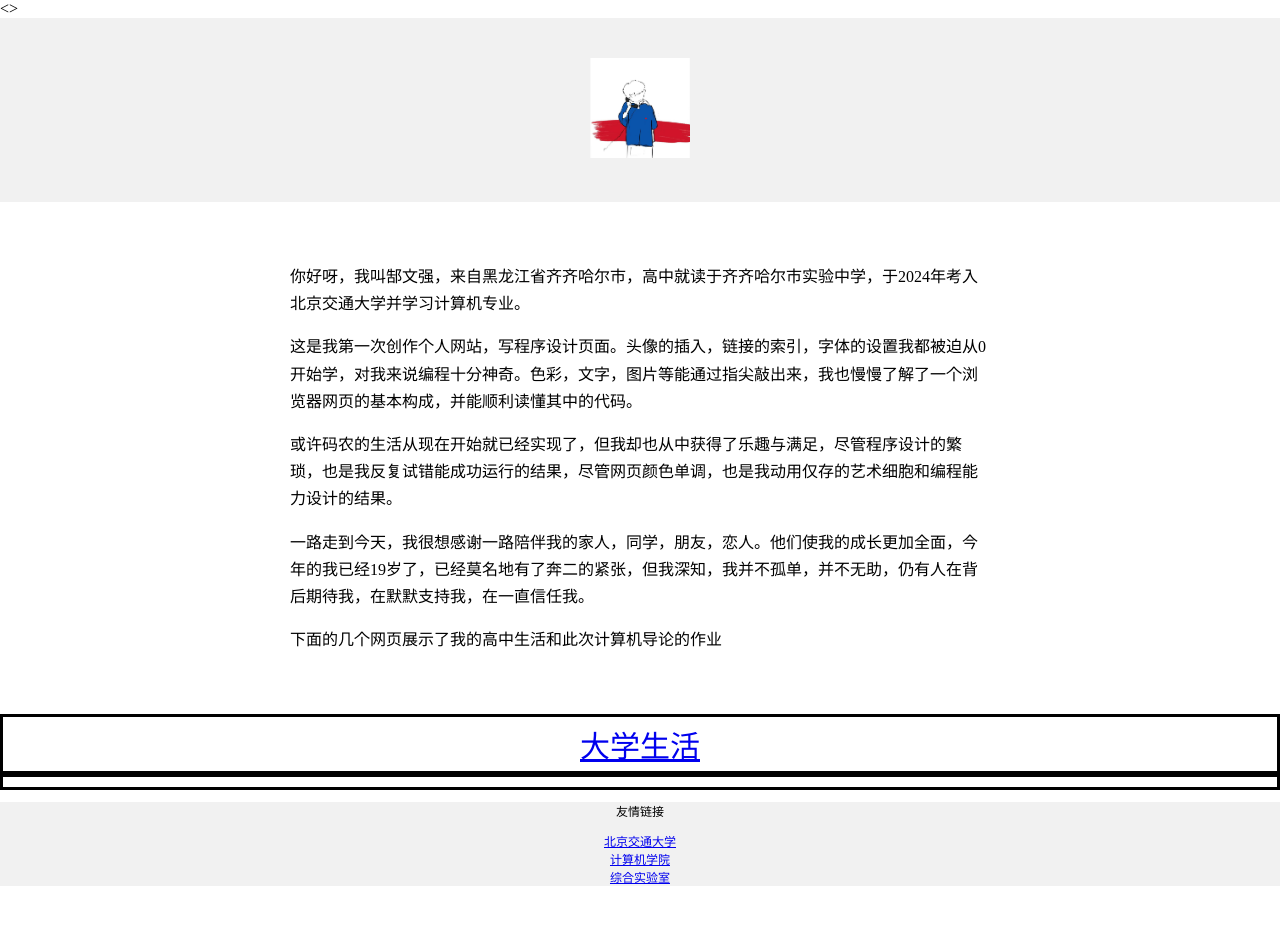
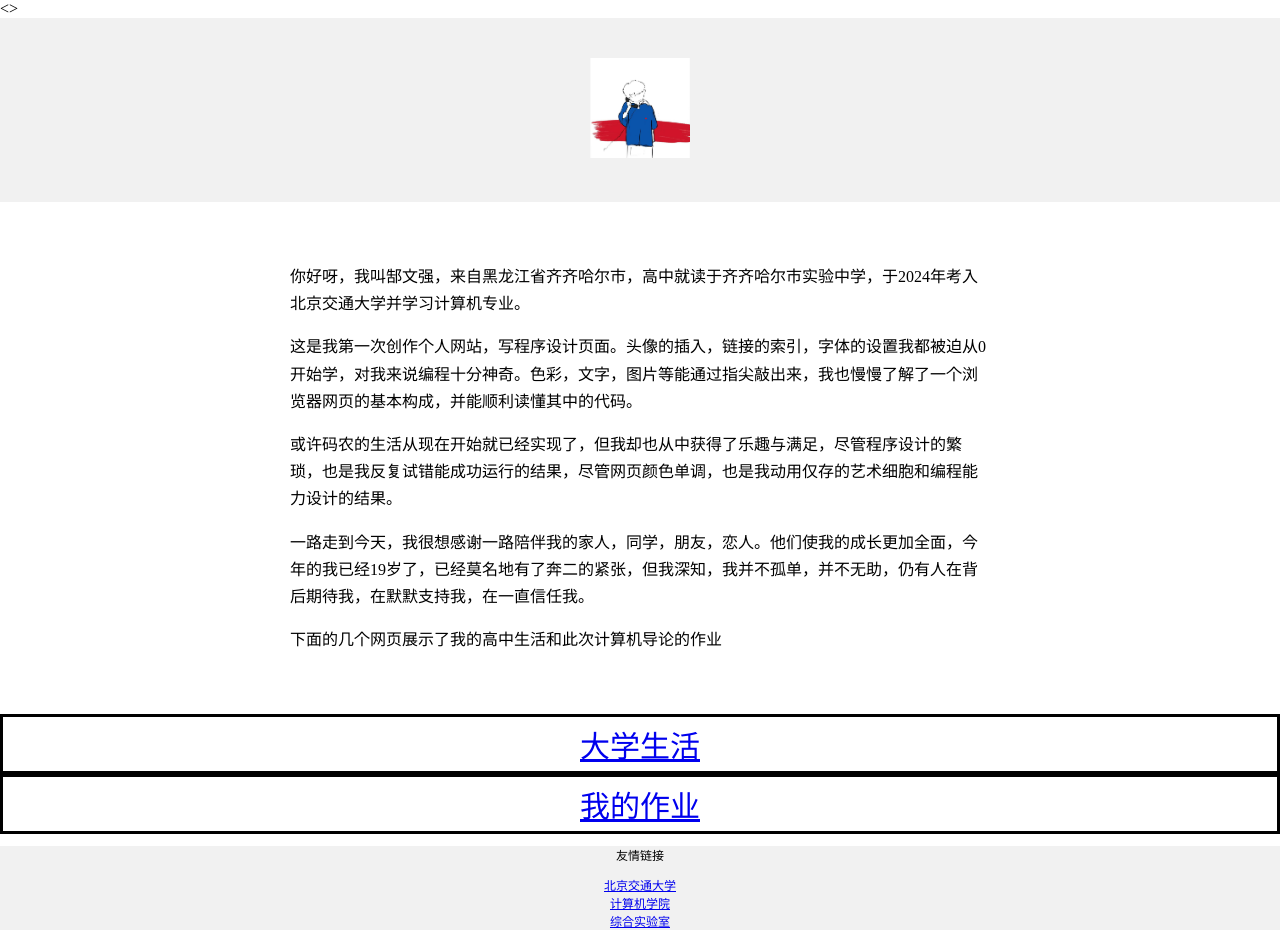
Before and after one commit to GaoWenqiang-hub/GWQ-s-Re, a plain HTML site: page index.html in a window 1280 px wide. Before the commit the page ends 886 px from the top, so only its background shows below. Drawn offline with Linux system fonts and the light colour scheme.

Commit message:
index.html

```diff
--- a/index.html
+++ b/index.html
@@ -41,7 +41,7 @@
         <a href="universitylife.html">大学生活</a>
     </div>
     <div style="text-align: center;font-size: 30px;border: solid;padding: 5px;">
-
+<a href="homework.html">我的作业</a>
     </div>
 
 
```
